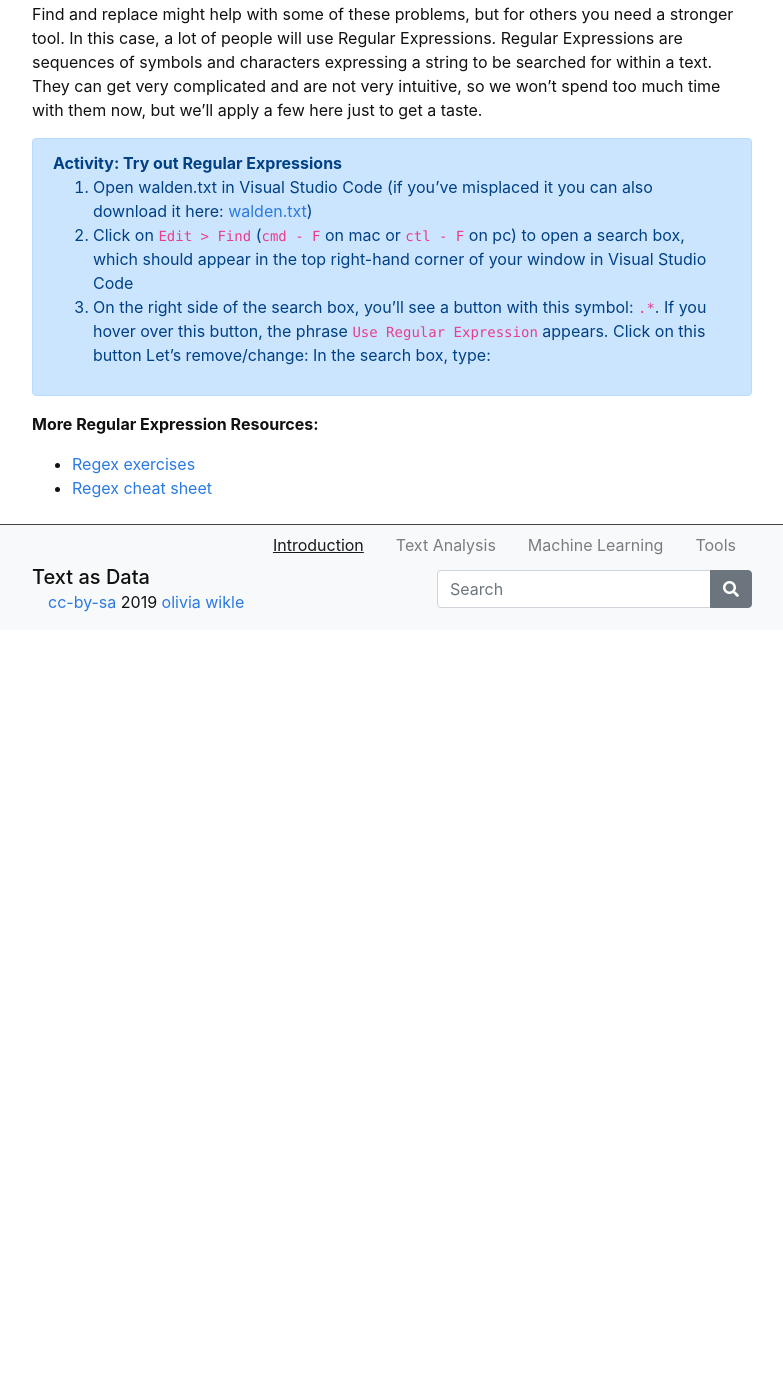
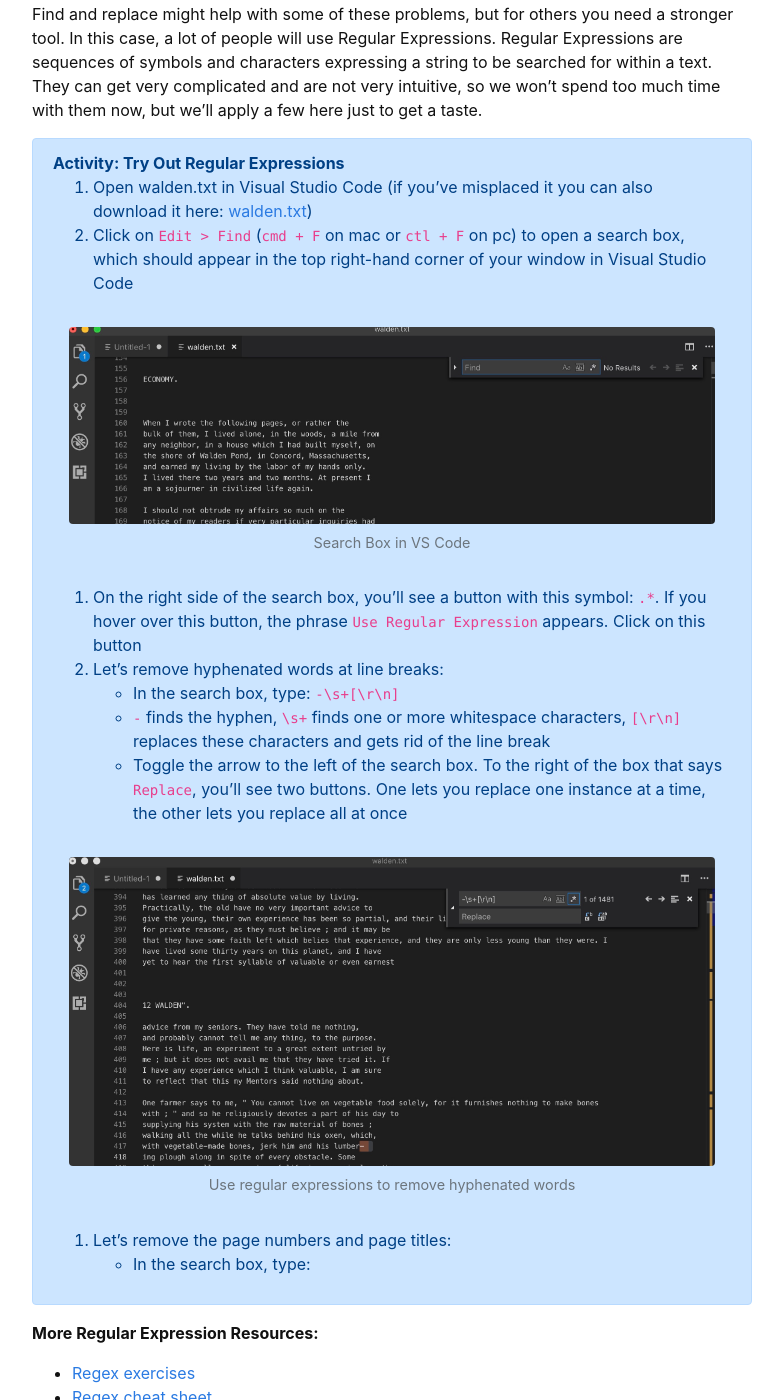
Before and after one commit to owikle/topicmodeling, a Jekyll site: the page built from content/0-intro.md, in a window 1280 px wide and 1400 px high, scrolled down 7204 px. Shown: the whole window, without its empty margins (248-1031 px from the left). Built offline with Jekyll 4.4.1, drawn with Linux system fonts in a browser that asks for light colours; before the commit the page ends 7834 px from its top, so only the background shows below that.

Commit message:
add to regex section

```diff
--- a/content/0-intro.md
+++ b/content/0-intro.md
@@ -110,12 +110,22 @@ Or maybe your book came with a large amount of front matter that you'd like to g
 Find and replace might help with some of these problems, but for others you need a stronger tool. In this case, a lot of people will use Regular Expressions. Regular Expressions are sequences of symbols and characters expressing a string to be searched for within a text. They can get very complicated and are not very intuitive, so we won't spend too much time with them now, but we'll apply a few here just to get a taste.
 
 {% capture text %}
-**Activity: Try out Regular Expressions**
+**Activity: Try Out Regular Expressions**
 1. Open walden.txt in Visual Studio Code (if you've misplaced it you can also download it here: <a href="../data/walden.txt">walden.txt</a>)
-2. Click on `Edit > Find` (`cmd - F` on mac or `ctl - F` on pc) to open a search box, which should appear in the top right-hand corner of your window in Visual Studio Code
+2. Click on `Edit > Find` (`cmd + F` on mac or `ctl + F` on pc) to open a search box, which should appear in the top right-hand corner of your window in Visual Studio Code
+
+{% include figure.html img="regex1.jpg" alt="vs code search" caption="Search Box in VS Code" width="100%" %}
+
 3.  On the right side of the search box, you'll see a button with this symbol: `.*`. If you hover over this button, the phrase `Use Regular Expression` appears. Click on this button
-Let's remove/change:
-In the search box, type:
+4. Let's remove hyphenated words at line breaks:
+    - In the search box, type: `-\s+[\r\n]`
+    - `-` finds the hyphen, `\s+` finds one or more whitespace characters, `[\r\n]` replaces these characters and gets rid of the line break
+    - Toggle the arrow to the left of the search box. To the right of the box that says `Replace`, you'll see two buttons. One lets you replace one instance at a time, the other lets you replace all at once
+
+{% include figure.html img="regex2.jpg" alt="regex remove hyphens" caption="Use regular expressions to remove hyphenated words" width="100%" %}
+
+5. Let's remove the page numbers and page titles:
+    - In the search box, type:
 {% endcapture %}
 {% include alert.md text=text color=secondary %}
 
```
Also changed, not shown: images/regex1.jpg (added), images/regex2.jpg (added).
